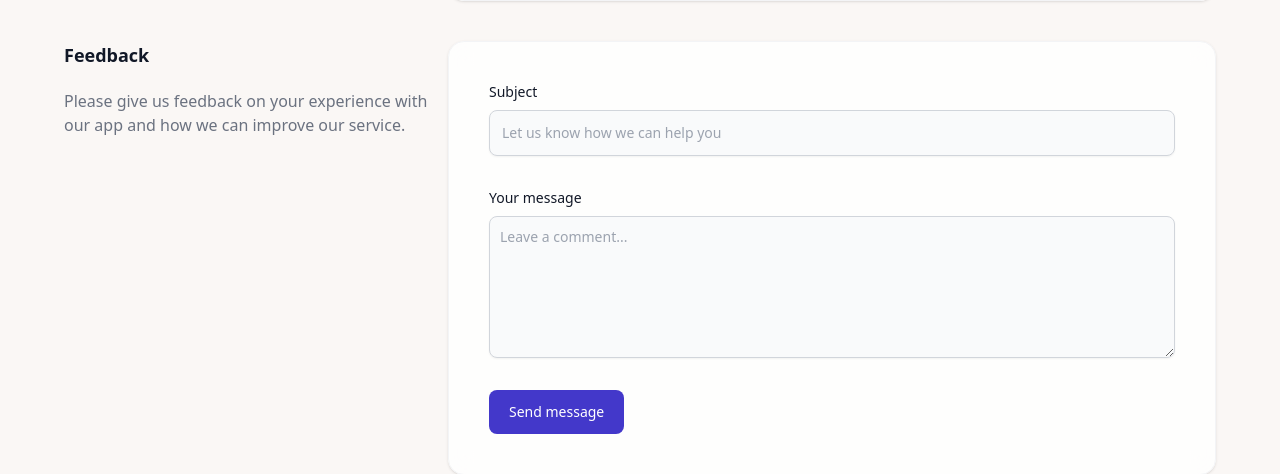
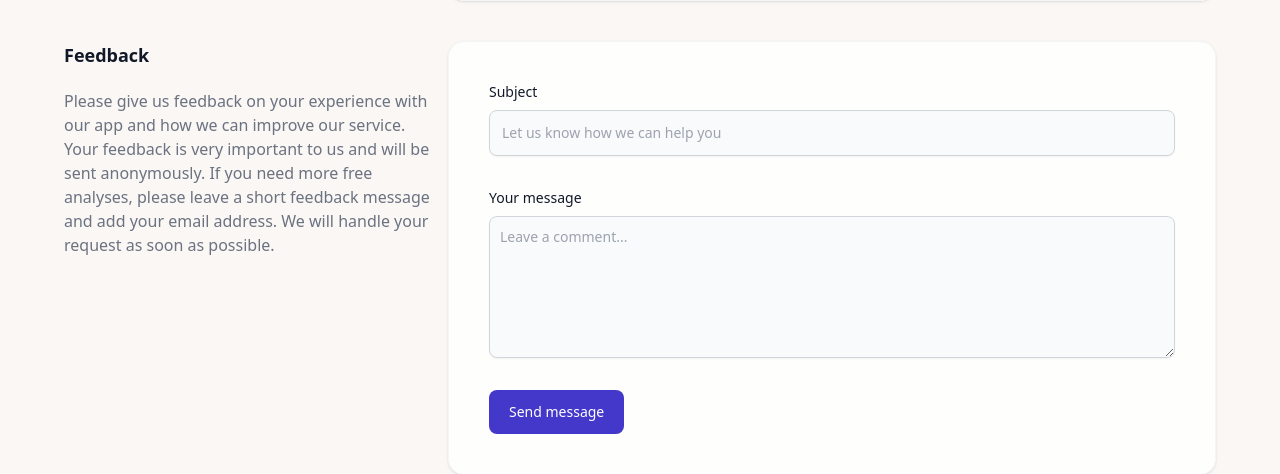
Before and after one commit to jlnk03/pose, a Flask app: page /profile in a window 1280 px wide. Shown: the part 641-1115 px from the top of the page. Run offline with Flask 3, Linux system fonts and the light colour scheme; the visitor is signed in with stand-in values (Sample User, id 1); some libraries are stand-ins or nearby versions.

Commit message:
updated feedback text

```diff
--- a/flask_wrapper/templates/profile.html
+++ b/flask_wrapper/templates/profile.html
@@ -94,7 +94,10 @@
         Feedback
     </span>
     <span class="text-base font-medium text-gray-500 dark:text-gray-300">
-        Please give us feedback on your experience with our app and how we can improve our service.
+        Please give us feedback on your experience with our app and how we can improve our service. Your feedback is very important to us and will be sent anonymously.
+    </span>
+        <span class="text-base font-medium text-gray-500 dark:text-gray-300">
+        If you need more free analyses, please leave a short feedback message and add your email address. We will handle your request as soon as possible.
     </span>
 </div>
 
```
